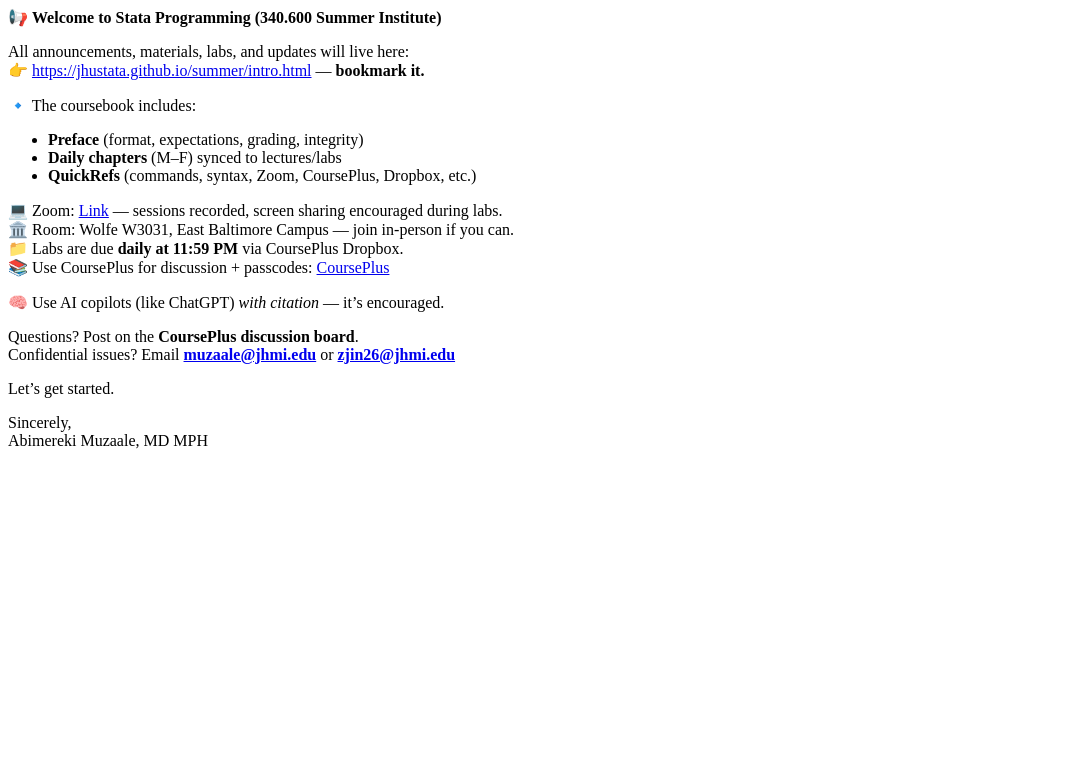
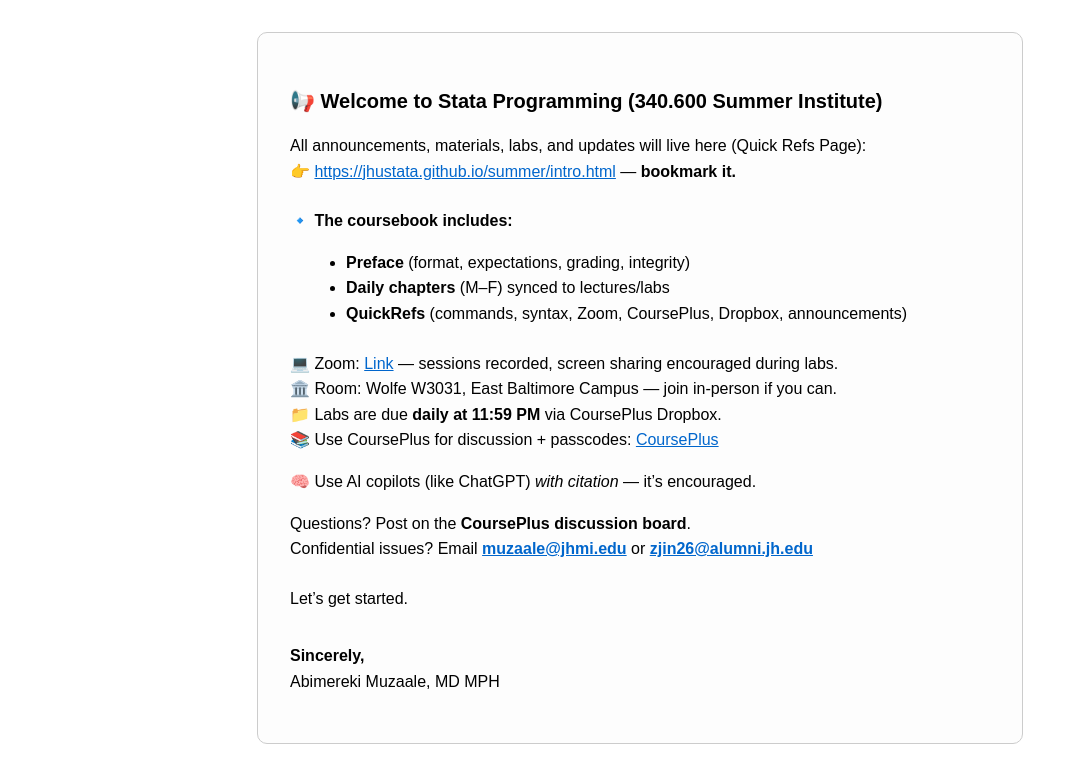
Before and after one commit to jhustata/email, a plain HTML site: page index.html in a window 1280 px wide. Shown: the whole page, without its empty margins (0-1078 px from the left). Drawn offline with Linux system fonts and the light colour scheme.

Commit message:
updated email

```diff
--- a/index.html
+++ b/index.html
@@ -1,38 +1,37 @@
-<div>
-  <p>📢 <strong>Welcome to Stata Programming (340.600 Summer Institute)</strong></p>
+<div style="max-width: 700px; margin: 2rem auto; padding: 2rem; border: 1px solid #ccc; border-radius: 10px; background-color: #fdfdfd; font-family: sans-serif; line-height: 1.6;">
 
-  <p>
-    All announcements, materials, labs, and updates will live here:<br>
-    👉 <a href="https://jhustata.github.io/summer/intro.html" target="_blank">https://jhustata.github.io/summer/intro.html</a> — <strong>bookmark it.</strong>
+  <p style="font-size: 1.25rem; margin-bottom: 1rem;">📢 <strong>Welcome to Stata Programming (340.600 Summer Institute)</strong></p>
+
+  <p>All announcements, materials, labs, and updates will live here (Quick Refs Page):<br>
+    👉 <a href="https://jhustata.github.io/summer/intro.html" target="_blank" style="color: #0066cc;">https://jhustata.github.io/summer/intro.html</a> — <strong>bookmark it.</strong>
   </p>
 
-  <p>🔹 The coursebook includes:</p>
-  <ul>
+  <p style="margin-top: 1.5rem;">🔹 <strong>The coursebook includes:</strong></p>
+  <ul style="margin-left: 1rem;">
     <li><strong>Preface</strong> (format, expectations, grading, integrity)</li>
     <li><strong>Daily chapters</strong> (M–F) synced to lectures/labs</li>
-    <li><strong>QuickRefs</strong> (commands, syntax, Zoom, CoursePlus, Dropbox, etc.)</li>
+    <li><strong>QuickRefs</strong> (commands, syntax, Zoom, CoursePlus, Dropbox, announcements)</li>
   </ul>
 
-  <p>
-    💻 Zoom: <a href="https://us06web.zoom.us/j/86492592698" target="_blank">Link</a> — sessions recorded, screen sharing encouraged during labs.<br>
+  <p style="margin-top: 1.5rem;">
+    💻 Zoom: <a href="https://us06web.zoom.us/j/86492592698" target="_blank" style="color: #0066cc;">Link</a> — sessions recorded, screen sharing encouraged during labs.<br>
     🏛️ Room: Wolfe W3031, East Baltimore Campus — join in-person if you can.<br>
     📁 Labs are due <strong>daily at 11:59 PM</strong> via CoursePlus Dropbox.<br>
     📚 Use CoursePlus for discussion + passcodes:
-    <a href="https://courseplus.jhu.edu/core/index.cfm/go/home/" target="_blank">CoursePlus</a>
+    <a href="https://courseplus.jhu.edu/core/index.cfm/go/home/" target="_blank" style="color: #0066cc;">CoursePlus</a>
   </p>
 
-  <p>
-    🧠 Use AI copilots (like ChatGPT) <em>with citation</em> — it’s encouraged.
-  </p>
+  <p>🧠 Use AI copilots (like ChatGPT) <em>with citation</em> — it’s encouraged.</p>
 
   <p>
     Questions? Post on the <strong>CoursePlus discussion board</strong>.<br>
-    Confidential issues? Email <strong><a href="mailto:muzaale@jhmi.edu">muzaale@jhmi.edu</a></strong> or
-    <strong><a href="mailto:zjin26@jhmi.edu">zjin26@jhmi.edu</a></strong>
+    Confidential issues? Email
+    <a href="mailto:muzaale@jhmi.edu" style="color: #0066cc;"><strong>muzaale@jhmi.edu</strong></a> or
+    <a href="mailto:zjin26@alumni.jh.edu" style="color: #0066cc;"><strong>zjin26@alumni.jh.edu</strong></a>
   </p>
 
-  <p>Let’s get started.</p>
+  <p style="margin-top: 1.5rem;">Let’s get started.</p>
 
-  <p>Sincerely,<br>
+  <p style="margin-top: 2rem;"><strong>Sincerely,</strong><br>
   Abimereki Muzaale, MD MPH</p>
 </div>
```
